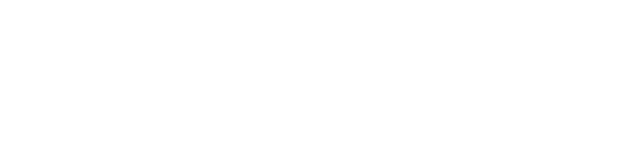
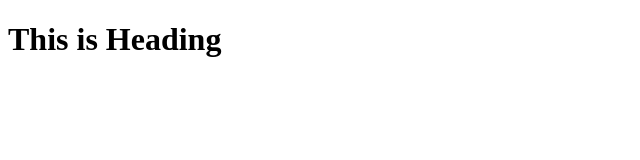
Before and after one commit to SurajRathour24/OngitCode, a plain HTML site: page index.html in a window 1280 px wide. Shown: the whole page, without its empty margins (0-640 px from the left). Drawn offline with Linux system fonts and the light colour scheme.

Commit message:
updated index file

```diff
--- a/index.html
+++ b/index.html
@@ -3,9 +3,9 @@
 <head>
     <meta charset="UTF-8">
     <meta name="viewport" content="width=device-width, initial-scale=1.0">
-    <title>Document</title>
+    <title>Home Page</title>
 </head>
 <body>
-
+    <h1>This is Heading</h1>
 </body>
 </html>
```
